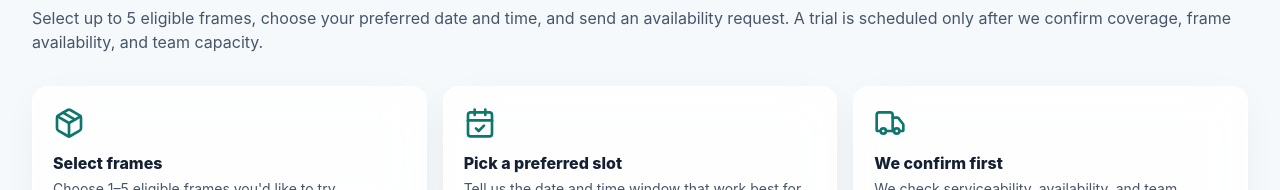
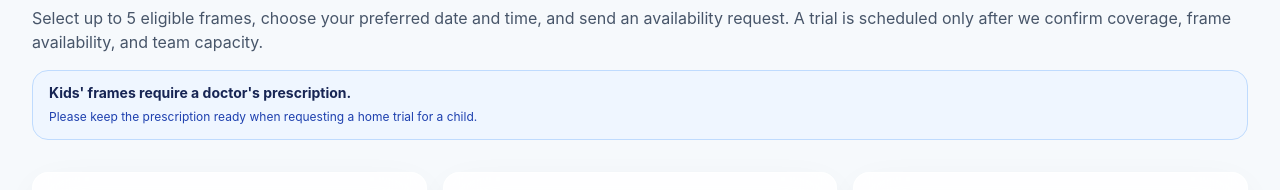
Before and after one commit to janagambharath/vision, a Next.js app: page /frames/try-at-home in a window 1280 px wide. Shown: the part 342-532 px from the top of the page. Built offline with nearby package versions, Linux system fonts and the light colour scheme; no server answers; the database is empty.

Commit message:
Add kids prescription notice

```diff
--- a/app/frames/try-at-home/page.tsx
+++ b/app/frames/try-at-home/page.tsx
@@ -69,6 +69,10 @@ export default async function TryAtHomePage({
           <p className="mt-3 text-slate-600">
             Select up to {MAX_HOME_TRIAL_FRAMES} eligible frames, choose your preferred date and time, and send an availability request. A trial is scheduled only after we confirm coverage, frame availability, and team capacity.
           </p>
+          <div className="mt-4 rounded-vv border border-blue-200 bg-blue-50 px-4 py-3 text-sm text-blue-950">
+            <strong>Kids&apos; frames require a doctor&apos;s prescription.</strong>
+            <p className="mt-1 text-xs leading-relaxed text-blue-800">Please keep the prescription ready when requesting a home trial for a child.</p>
+          </div>
         </div>
 
         {params.error ? (
```
